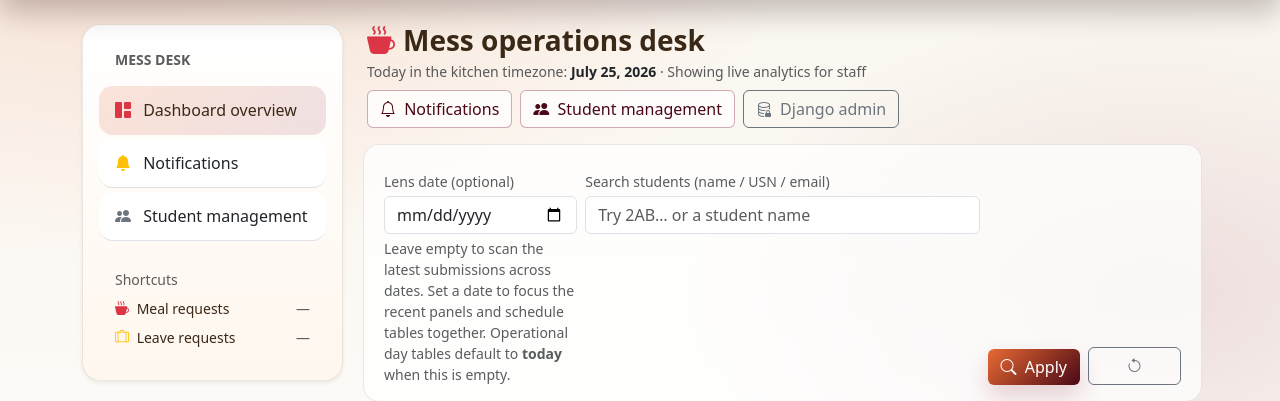
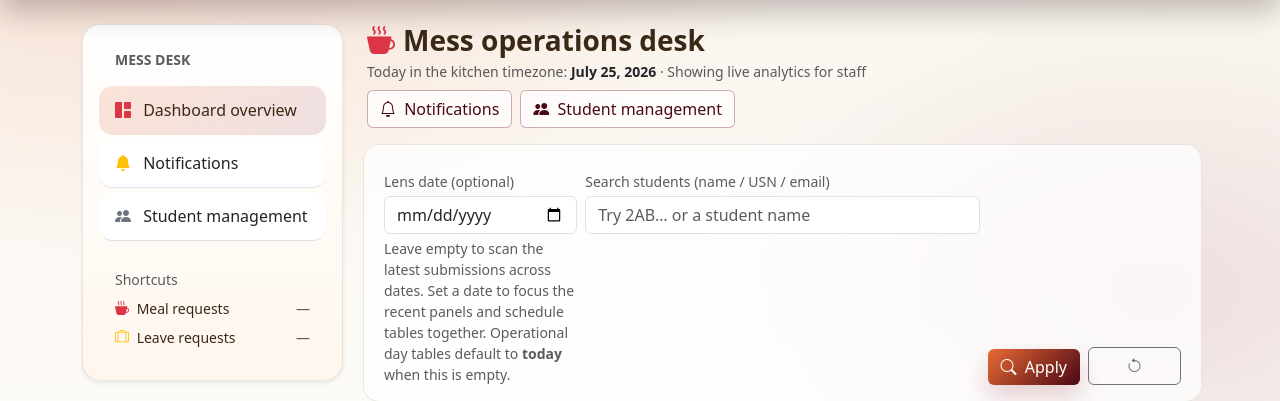
Before and after one commit to arbaz-a11y/MessMate-Hostel-Management-System, a Django app: page /mess-admin/ in a window 1280 px wide. Shown: the part 58-459 px from the top of the page. Run offline with Django 5.2, Linux system fonts and the light colour scheme; the visitor is signed in with stand-in values (Sample User, id 1); data that the repository does not hold is empty.

Commit message:
Remove Django admin link from admin dashboard

```diff
--- a/templates/mess/admin_dashboard.html
+++ b/templates/mess/admin_dashboard.html
@@ -26,7 +26,6 @@
       <a class="btn btn-outline-mess" href="{% url 'admin_student_records' %}">
         <i class="bi bi-people-fill me-1"></i> Student management
       </a>
-      <a class="btn btn-outline-secondary" href="/admin/" target="_blank" rel="noreferrer"><i class="bi bi-database-lock me-1"></i> Django admin</a>
     </div>
   </div>
 
```
